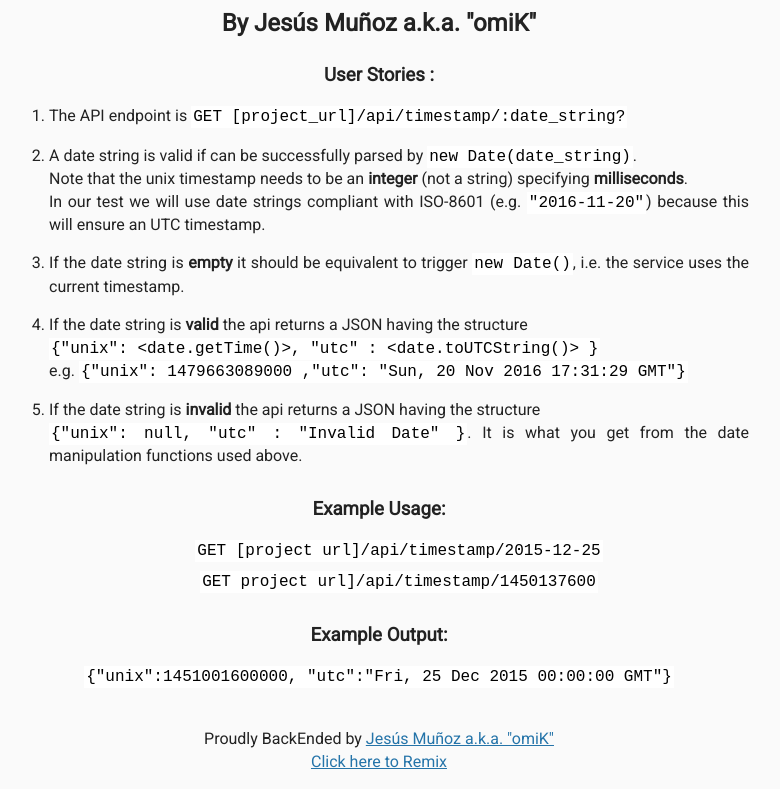
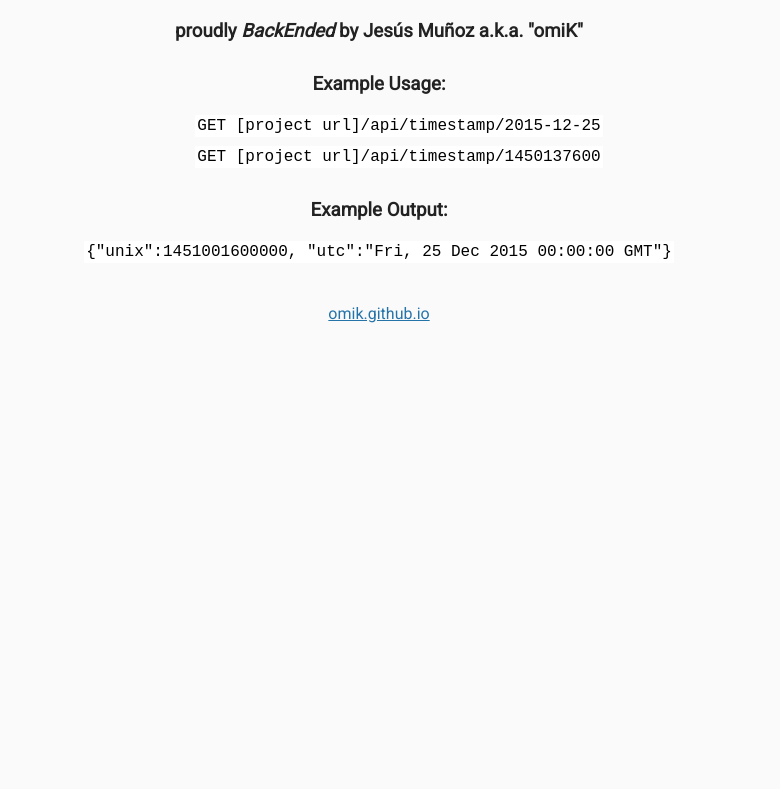
Before and after one commit to omik-fcc/fcc-timestamp-api, a website: page views/index.html in a window 1280 px wide. Shown: the part 72-861 px from the top of the page, without its empty margins (261-1041 px from the left). After the commit the page ends 800 px from the top, so only its background shows below. Drawn offline with Linux system fonts and the light colour scheme; files that its build step writes are made by us from their sources.

Commit message:
⛈🌵 Updated with Glitch

```diff
--- a/views/index.html
+++ b/views/index.html
@@ -13,29 +13,16 @@
 
       <div class="container">
         <h1>API Project: Timestamp Microservice</h1>
-        <h2>
-          By Jesús Muñoz a.k.a. "omiK"
-        </h2>
-        <h3>User Stories :</h3>
-        <ol class="user-stories">
+        <h3>
+          proudly <em>BackEnded</em> by Jesús Muñoz a.k.a. "omiK"
+        </h3>
 
-          <li>The API endpoint is <code>GET [project_url]/api/timestamp/:date_string?</code></li>
-          <li>A date string is valid if can be successfully parsed by <code>new Date(date_string)</code>.<br>
-          Note that the unix timestamp needs to be an <strong>integer</strong> (not a string) specifying <strong>milliseconds</strong>.<br>
-          In our test we will use date strings compliant with ISO-8601 (e.g. <code>"2016-11-20"</code>) because this will ensure an UTC timestamp.</li>
-          <li>If the date string is <strong>empty</strong> it should be equivalent to trigger <code>new Date()</code>, i.e. the service uses the current timestamp.</li>
-          <li>If the date string is <strong>valid</strong> the api returns a JSON having the structure<br><code>{"unix": &lt;date.getTime()&gt;, "utc" : &lt;date.toUTCString()&gt; }</code><br>
-            e.g. <code>{"unix": 1479663089000 ,"utc": "Sun, 20 Nov 2016 17:31:29 GMT"}</code></li>
-          <li>If the date string is <strong>invalid</strong> the api returns a JSON having the structure <br>
-              <code>{"unix": null, "utc" : "Invalid Date" }</code>. It is what you get from the date manipulation functions used above.
-          </li>
-        </ol>
 
         <h3>Example Usage:</h3>
         <ul>
           <li>
             <code>GET [project url]/api/timestamp/2015-12-25</code></li>
-          <li><code>GET project url]/api/timestamp/1450137600</code></li>
+          <li><code>GET [project url]/api/timestamp/1450137600</code></li>
         </ul>
 
         <h3>Example Output:</h3>
@@ -45,8 +32,7 @@
       </div>
       <div class="footer">
         <p>
-
-          Proudly BackEnded by <a href="https://omik.github.io/" target="_blank">Jesús Muñoz a.k.a. "omiK"</a> <br><a href="https://hyperdev.com/#!/remix/FCC_API_timestamp_bplate/8338be2-a353-4892-8a0d-6295e4f12eb5">Click here to Remix</a>
+        <a href="https://omik.github.io/" target="_blank">omik.github.io</a>
         </p>
       </div>
    </body>
```
Also changed, not shown: server.js (+7 -0 lines).
